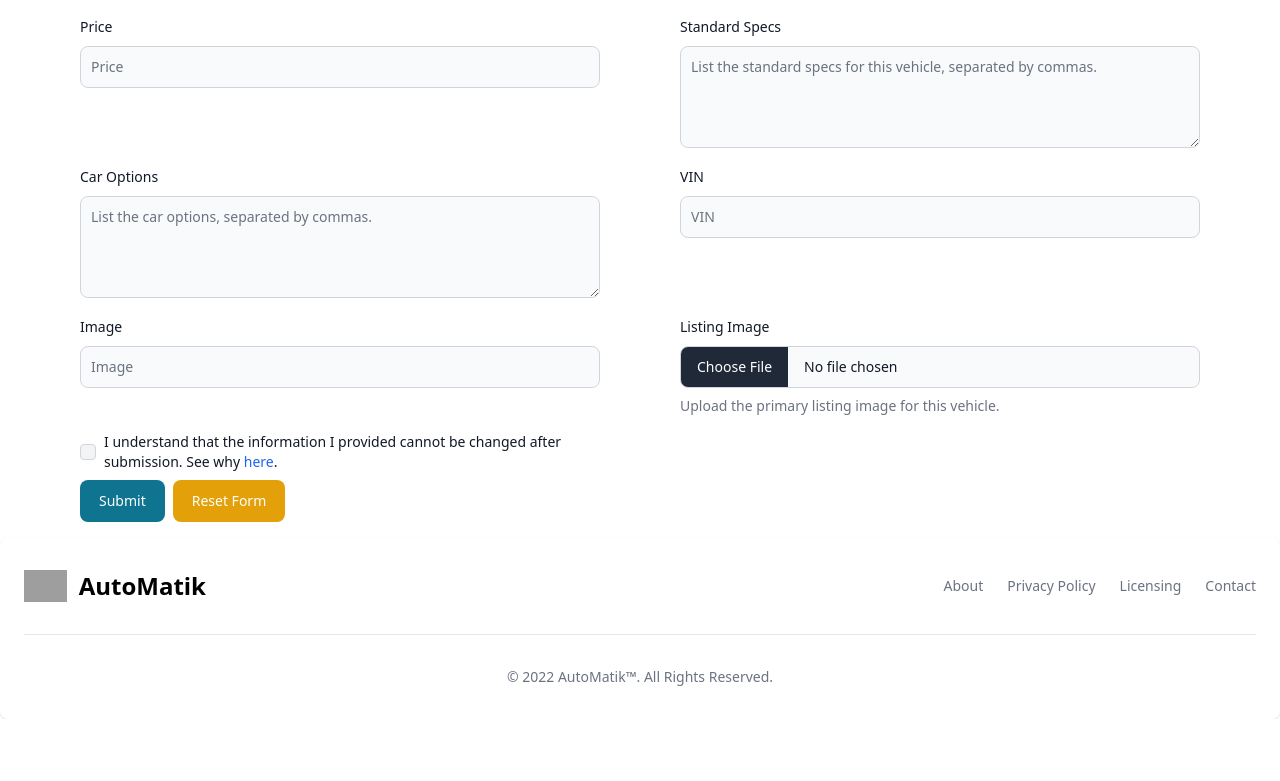
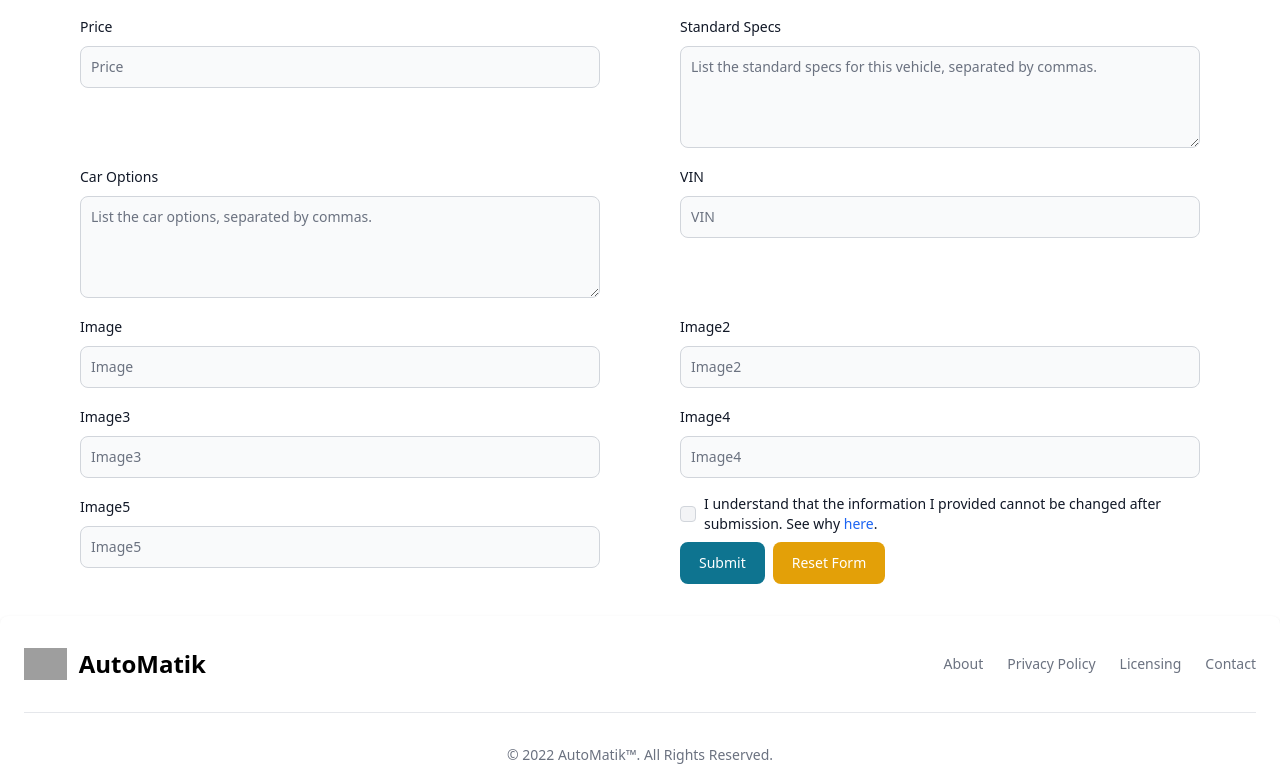
Before and after one commit to noahlicata/AutoMatik, a React (Create React App) app in the folder client/: page /newvehicle in a window 1280 px wide. Shown: the part 514-1295 px from the top of the page. Before the commit the page ends 1233 px from the top, so only its background shows below. Built offline with nearby package versions, Linux system fonts and the light colour scheme; no server answers; grey boxes are pictures that could not be loaded.

Commit message:
added more images

```diff
--- a/client/src/components/NewVehicle.js
+++ b/client/src/components/NewVehicle.js
@@ -14,6 +14,10 @@ const NewVehicle = ({ onAddCar }) => {
   const [year, setYear] = useState("");
   const [milage, setMilage] = useState("");
   const [image, setImage] = useState("");
+  const [image2, setImage2] = useState("");
+  const [image3, setImage3] = useState("");
+  const [image4, setImage4] = useState("");
+  const [image5, setImage5] = useState("");
   const [standardSpecs, setStandardSpecs] = useState([]);
   const [carOptions, setCarOptions] = useState([]);
   const [price, setPrice] = useState("");
@@ -33,6 +37,10 @@ const NewVehicle = ({ onAddCar }) => {
       year: year,
       milage: milage,
       image: image,
+      image2: image2,
+      image3: image3,
+      image4: image4,
+      image5: image5,
       standard_specs: standardSpecs,
       car_options: carOptions,
       price: price,
@@ -239,7 +247,55 @@ const NewVehicle = ({ onAddCar }) => {
           />
         </div>
 
-        <div id="fileUpload">
+        <div>
+          <div className="mb-2 block">
+            <Label htmlFor="image2" value="Image2" />
+          </div>
+          <TextInput
+            value={image2}
+            onChange={(e) => setImage2(e.target.value)}
+            id="image2"
+            placeholder="Image2"
+          />
+        </div>
+
+        <div>
+          <div className="mb-2 block">
+            <Label htmlFor="image3" value="Image3" />
+          </div>
+          <TextInput
+            value={image3}
+            onChange={(e) => setImage3(e.target.value)}
+            id="image3"
+            placeholder="Image3"
+          />
+        </div>
+
+        <div>
+          <div className="mb-2 block">
+            <Label htmlFor="image4" value="Image4" />
+          </div>
+          <TextInput
+            value={image4}
+            onChange={(e) => setImage4(e.target.value)}
+            id="image4"
+            placeholder="Image4"
+          />
+        </div>
+
+        <div>
+          <div className="mb-2 block">
+            <Label htmlFor="image5" value="Image5" />
+          </div>
+          <TextInput
+            value={image5}
+            onChange={(e) => setImage5(e.target.value)}
+            id="image5"
+            placeholder="Image5"
+          />
+        </div>
+
+        {/* <div id="fileUpload">
           <div className="mb-2 block">
             <Label htmlFor="file" value="Listing Image" />
           </div>
@@ -247,7 +303,7 @@ const NewVehicle = ({ onAddCar }) => {
             id="file"
             helperText="Upload the primary listing image for this vehicle."
           />
-        </div>
+        </div> */}
 
         <div>
           <div className="flex items-center gap-2">
```
